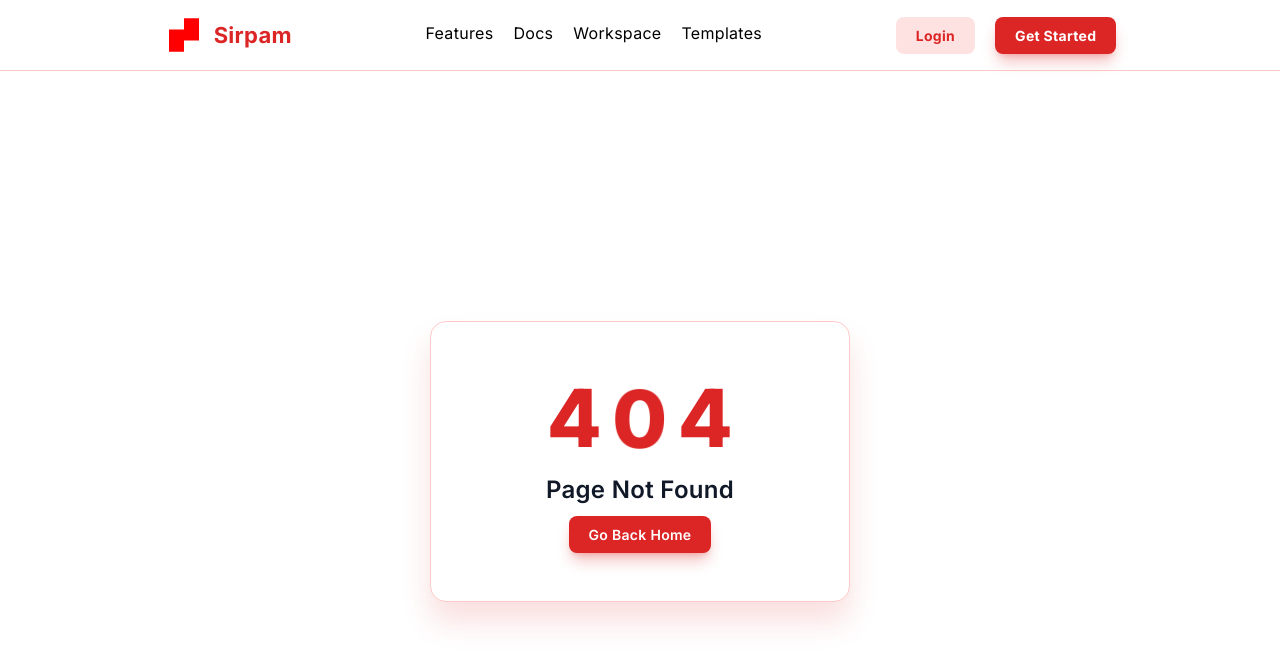
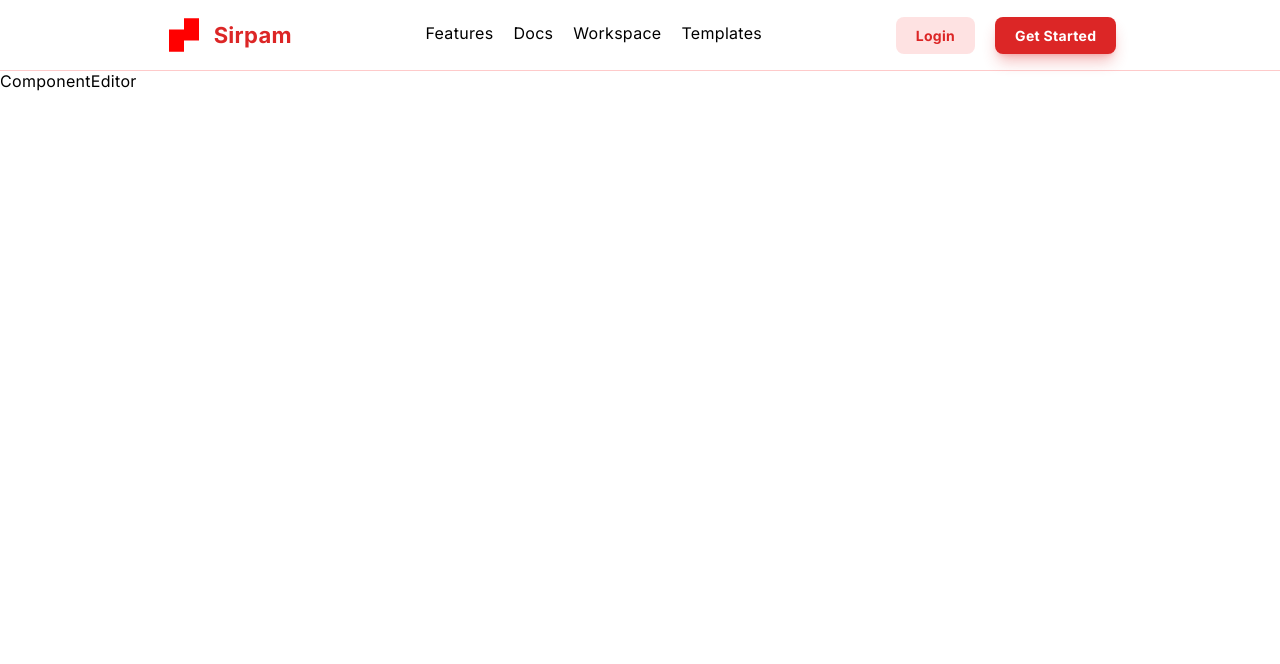
Before and after one commit to PooranaSelvan/UI-Builder, a React (Vite) app in the folder frontend/: page /component-editor in a window 1280 px wide. Before the commit this address had no page. Shown: the top 664 px of the page. Built offline with nearby package versions, Linux system fonts and the light colour scheme.

Commit message:
Added Route and Component Editor

```diff
--- a/frontend/src/App.jsx
+++ b/frontend/src/App.jsx
@@ -9,6 +9,7 @@ import LeftPanel from './pages/workspace/LeftSideBar/LeftPanel';
 import Canvas from './pages/workspace/Canvas/Canvas';
 import Workspace from './pages/workspace/Workspace';
 import RightSideBar from './pages/workspace/RightSideBar/RightSideBar';
+import ComponentEditor from './pages/component-editor/ComponentEditor';
 
 function App() {
 
@@ -25,6 +26,7 @@ function App() {
             <Route path="leftpanel" element={<LeftPanel />} />
             <Route path="temp" element={<Canvas />} />
           </Route>
+          <Route path='/component-editor' element={<ComponentEditor />} />
         </Routes>
       </BrowserRouter>
     </>
--- /dev/null
+++ b/frontend/src/pages/component-editor/ComponentEditor.jsx
@@ -0,0 +1,9 @@
+import React from 'react'
+
+const ComponentEditor = () => {
+  return (
+    <div>ComponentEditor</div>
+  )
+}
+
+export default ComponentEditor
```
